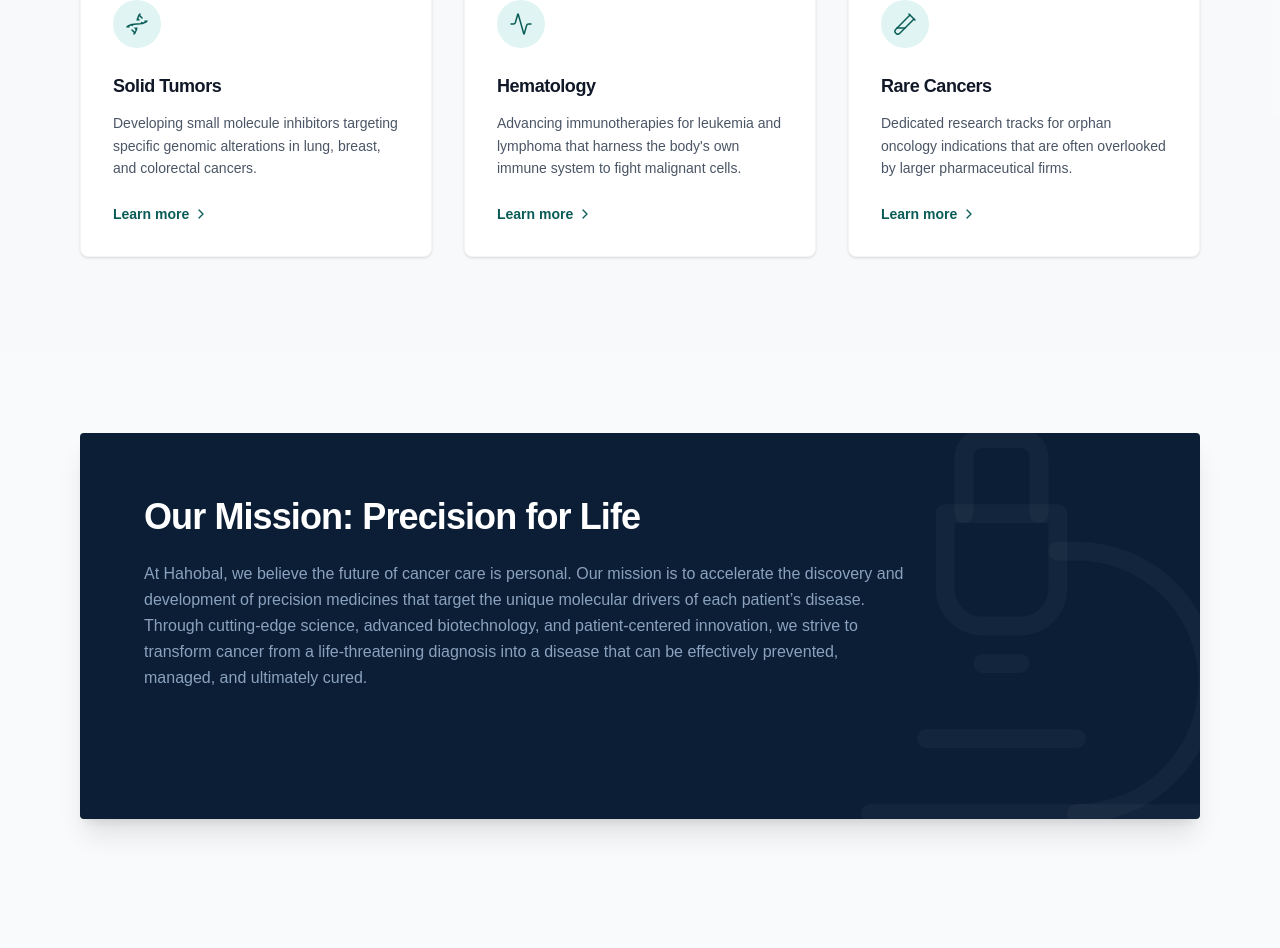
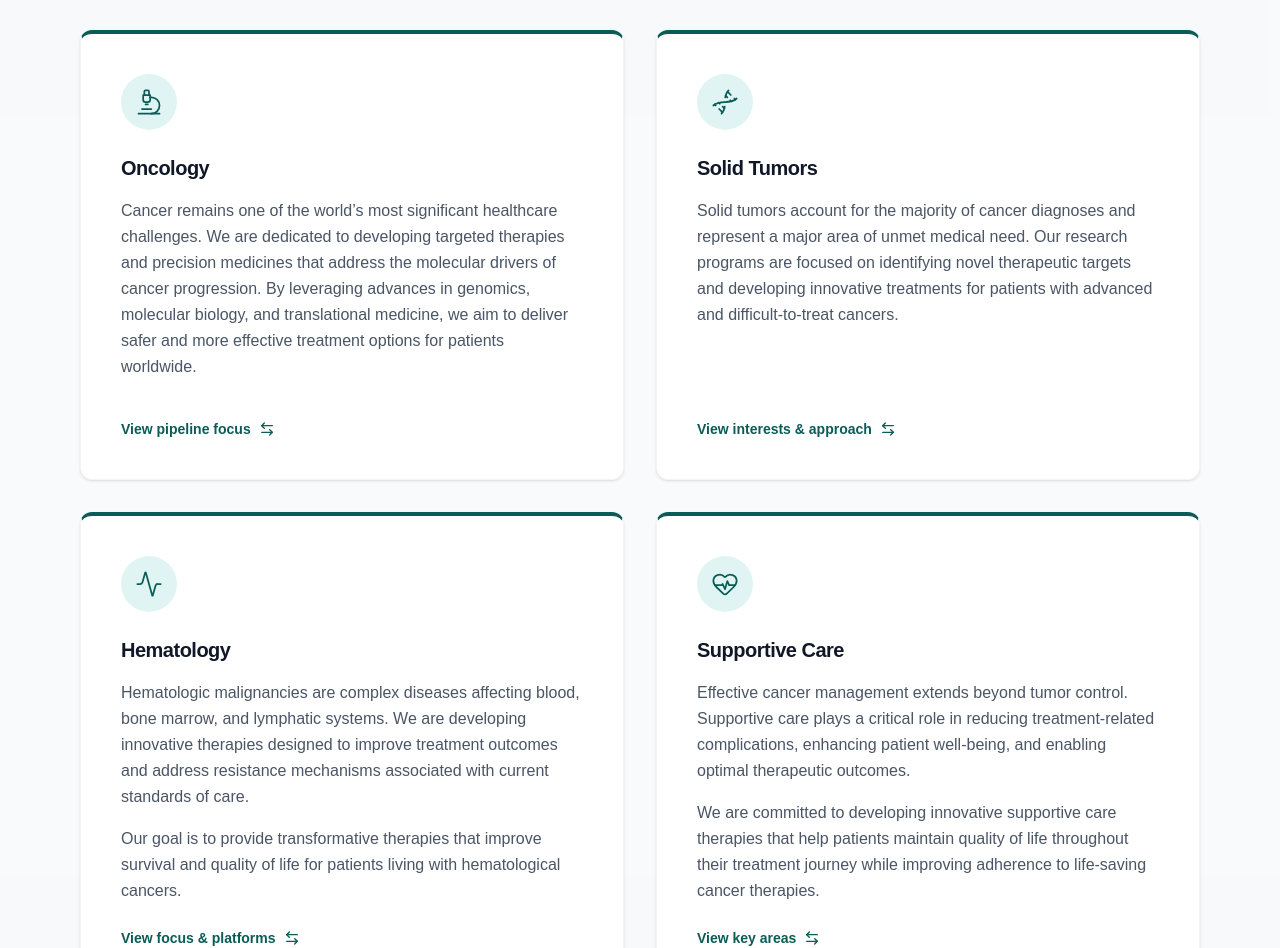
Before and after one commit to wnr-group/hahobal-lifesciences, a Next.js app: page / in a window 1280 px wide. Shown: the part 2172-3120 px from the top of the page. Built offline with nearby package versions, Linux system fonts and the light colour scheme.

Commit message:
fix: changes the Therapeutic card content

```diff
--- a/app/page.tsx
+++ b/app/page.tsx
@@ -1,6 +1,6 @@
 "use client";
 import {motion, Variants} from "framer-motion";
-import {FileText, Users, Globe, Dna, Activity, TestTube2, Microscope, ChevronRight, Lightbulb, ShieldCheck} from "lucide-react";
+import {FileText, Users, Globe, Dna, Activity, TestTube2, Microscope, ChevronRight, Lightbulb, ShieldCheck, ArrowLeftRight, HeartPulse} from "lucide-react";
 import Link from "next/link";
 
 export default function HomePage() {
@@ -159,78 +159,201 @@ export default function HomePage() {
 
             {/* 3. THERAPEUTIC FOCUS */}
            <motion.section
-                className="py-16 md:py-24 px-6 lg:px-20 bg-gray-50/50"
+      // Adjusted outer padding for tighter mobile screens
+      className="py-12 md:py-20 lg:py-24 px-4 sm:px-6 lg:px-20 bg-gray-50/50 overflow-hidden"
       initial="hidden"
       whileInView="visible"
-                viewport={{once: true, amount: 0.15}}
+      viewport={{ once: true, amount: 0.1 }}
       variants={fadeUpVariant}
     >
-                <div className="text-center max-w-3xl mx-auto mb-12 md:mb-16">
-                    <h2 className="text-2xl md:text-3xl font-bold text-gray-900 mb-4 tracking-tight">
+      {/* HEADER SECTION */}
+      <div className="text-center max-w-4xl mx-auto mb-12 md:mb-16 lg:mb-20">
+        <h2 className="text-2xl sm:text-3xl md:text-4xl font-bold text-gray-900 mb-4 md:mb-6 tracking-tight">
           Therapeutic Focus
         </h2>
-                    <p className="text-gray-600 text-sm md:text-base max-w-xl mx-auto leading-relaxed">
-                        We concentrate our efforts on high-impact oncology sectors where unmet needs are greatest.
+        <p className="text-gray-600 text-sm sm:text-base md:text-lg mx-auto leading-relaxed px-2">
+          At HAHOBAL Biopharmaceuticals, we are committed to advancing innovative therapies that address critical unmet medical needs. Our research and development efforts focus on oncology, hematological malignancies, and supportive care solutions designed to improve patient outcomes and quality of life.
         </p>
       </div>
 
-                <div className="grid sm:grid-cols-2 md:grid-cols-3 gap-6 md:gap-8 max-w-7xl mx-auto">
-                    {/* Card 1: Solid Tumors */}
-                    <div className="group bg-white border border-gray-100 border-t-2 border-t-[#0a5c57] p-6 md:p-8 rounded-lg shadow-sm hover:shadow-md hover:-translate-y-1 transition-all duration-300 flex flex-col h-full">
-                        <div className="w-12 h-12 bg-[#e0f5f3] text-[#0a5c57] rounded-full flex items-center justify-center mb-6 transition-colors group-hover:bg-[#0a5c57] group-hover:text-white duration-300">
-                            <Dna className="w-6 h-6 stroke-[1.5]" />
+      {/* 2x2 GRID FOR MAXIMUM CONTENT SPACE */}
+      {/* 1 column on mobile, 2 columns on tablet/desktop */}
+      <div className="grid grid-cols-1 md:grid-cols-2 gap-6 lg:gap-8 max-w-7xl mx-auto">
+
+        {/* CARD 1: ONCOLOGY */}
+        {/* Heights adapt to prevent text overflow on narrow screens */}
+        <div className="group h-[480px] md:h-[500px] lg:h-[450px] [perspective:1000px]">
+          <div className="relative w-full h-full transition-transform duration-700 [transform-style:preserve-3d] group-hover:[transform:rotateY(180deg)] cursor-pointer">
+
+            {/* Front Side */}
+            {/* Padding scales from p-6 on mobile to p-10 on desktop */}
+            <div className="absolute inset-0 bg-white border border-gray-100 border-t-4 border-t-[#0a5c57] p-6 md:p-8 lg:p-10 rounded-xl shadow-sm flex flex-col [backface-visibility:hidden]">
+              <div className="w-12 h-12 md:w-14 md:h-14 bg-[#e0f5f3] text-[#0a5c57] rounded-full flex items-center justify-center mb-5 md:mb-6 shrink-0">
+                <Microscope className="w-6 h-6 md:w-7 md:h-7 stroke-[1.5]" />
               </div>
-                        <h3 className="text-lg font-bold text-gray-900 mb-3 tracking-tight">Solid Tumors</h3>
-                        <p className="text-gray-600 text-sm mb-6 leading-relaxed grow">
-                            Developing small molecule inhibitors targeting specific genomic alterations in lung, breast,
-                            and colorectal cancers.
+              <h3 className="text-lg md:text-xl font-bold text-gray-900 mb-3 md:mb-4 tracking-tight">Oncology</h3>
+              <p className="text-gray-600 text-sm md:text-base leading-relaxed grow">
+                Cancer remains one of the world’s most significant healthcare challenges. We are dedicated to developing targeted therapies and precision medicines that address the molecular drivers of cancer progression. By leveraging advances in genomics, molecular biology, and translational medicine, we aim to deliver safer and more effective treatment options for patients worldwide.
               </p>
-                        <a
-                            href="#"
-                            className="inline-flex items-center text-sm font-semibold text-[#0a5c57] hover:text-[#084844] transition-colors mt-auto group/link"
-                        >
-                            <span>Learn more</span>
-                            <ChevronRight className="w-4 h-4 ml-1 transform transition-transform group-hover/link:translate-x-1" />
-                        </a>
+              <div className="inline-flex items-center text-sm font-semibold text-[#0a5c57] mt-4 pt-2">
+                <span>View pipeline focus</span>
+                <ArrowLeftRight className="w-4 h-4 ml-2" />
+              </div>
             </div>
 
-                    {/* Card 2: Hematology */}
-                    <div className="group bg-white border border-gray-100 border-t-2 border-t-[#0a5c57] p-6 md:p-8 rounded-lg shadow-sm hover:shadow-md hover:-translate-y-1 transition-all duration-300 flex flex-col h-full">
-                        <div className="w-12 h-12 bg-[#e0f5f3] text-[#0a5c57] rounded-full flex items-center justify-center mb-6 transition-colors group-hover:bg-[#0a5c57] group-hover:text-white duration-300">
-                            <Activity className="w-6 h-6 stroke-[1.5]" />
+            {/* Back Side */}
+            <div className="absolute inset-0 bg-[#0a5c57] text-white p-6 md:p-8 lg:p-10 rounded-xl shadow-lg flex flex-col [backface-visibility:hidden] [transform:rotateY(180deg)] overflow-hidden">
+              <h3 className="text-lg md:text-xl font-bold mb-4 border-b border-white/20 pb-3 shrink-0">Our Oncology Pipeline Focuses On:</h3>
+              <div className="overflow-y-auto pr-2 pb-2 space-y-3 text-white/90 text-sm md:text-base scrollbar-thin scrollbar-thumb-white/30 scrollbar-track-transparent">
+                <ul className="list-disc pl-5 space-y-2 marker:text-white/70">
+                  <li>Precision oncology and biomarker-driven therapies</li>
+                  <li>Targeted small molecules</li>
+                  <li>Monoclonal antibodies</li>
+                  <li>Immuno-oncology approaches</li>
+                  <li>Combination treatment strategies</li>
+                  <li>Personalized cancer medicine</li>
+                </ul>
               </div>
-                        <h3 className="text-lg font-bold text-gray-900 mb-3 tracking-tight">Hematology</h3>
-                        <p className="text-gray-600 text-sm mb-6 leading-relaxed grow">
-                            Advancing immunotherapies for leukemia and lymphoma that harness the body's own immune
-                            system to fight malignant cells.
-                        </p>
-                        <a
-                            href="#"
-                            className="inline-flex items-center text-sm font-semibold text-[#0a5c57] hover:text-[#084844] transition-colors mt-auto group/link"
-                        >
-                            <span>Learn more</span>
-                            <ChevronRight className="w-4 h-4 ml-1 transform transition-transform group-hover/link:translate-x-1" />
-                        </a>
+            </div>
+          </div>
         </div>
 
-                    {/* Card 3: Rare Cancers */}
-                    <div className="group bg-white border border-gray-100 border-t-2 border-t-[#0a5c57] p-6 md:p-8 rounded-lg shadow-sm hover:shadow-md hover:-translate-y-1 transition-all duration-300 flex flex-col h-full">
-                        <div className="w-12 h-12 bg-[#e0f5f3] text-[#0a5c57] rounded-full flex items-center justify-center mb-6 transition-colors group-hover:bg-[#0a5c57] group-hover:text-white duration-300">
-                            <TestTube2 className="w-6 h-6 stroke-[1.5]" />
+        {/* CARD 2: SOLID TUMORS */}
+        <div className="group h-[480px] md:h-[500px] lg:h-[450px] [perspective:1000px]">
+          <div className="relative w-full h-full transition-transform duration-700 [transform-style:preserve-3d] group-hover:[transform:rotateY(180deg)] cursor-pointer">
+
+            {/* Front Side */}
+            <div className="absolute inset-0 bg-white border border-gray-100 border-t-4 border-t-[#0a5c57] p-6 md:p-8 lg:p-10 rounded-xl shadow-sm flex flex-col [backface-visibility:hidden]">
+              <div className="w-12 h-12 md:w-14 md:h-14 bg-[#e0f5f3] text-[#0a5c57] rounded-full flex items-center justify-center mb-5 md:mb-6 shrink-0">
+                <Dna className="w-6 h-6 md:w-7 md:h-7 stroke-[1.5]" />
               </div>
-                        <h3 className="text-lg font-bold text-gray-900 mb-3 tracking-tight">Rare Cancers</h3>
-                        <p className="text-gray-600 text-sm mb-6 leading-relaxed grow">
-                            Dedicated research tracks for orphan oncology indications that are often overlooked by
-                            larger pharmaceutical firms.
+              <h3 className="text-lg md:text-xl font-bold text-gray-900 mb-3 md:mb-4 tracking-tight">Solid Tumors</h3>
+              <p className="text-gray-600 text-sm md:text-base leading-relaxed grow">
+                Solid tumors account for the majority of cancer diagnoses and represent a major area of unmet medical need. Our research programs are focused on identifying novel therapeutic targets and developing innovative treatments for patients with advanced and difficult-to-treat cancers.
               </p>
-                        <a
-                            href="#"
-                            className="inline-flex items-center text-sm font-semibold text-[#0a5c57] hover:text-[#084844] transition-colors mt-auto group/link"
-                        >
-                            <span>Learn more</span>
-                            <ChevronRight className="w-4 h-4 ml-1 transform transition-transform group-hover/link:translate-x-1" />
-                        </a>
+              <div className="inline-flex items-center text-sm font-semibold text-[#0a5c57] mt-4 pt-2">
+                <span>View interests & approach</span>
+                <ArrowLeftRight className="w-4 h-4 ml-2" />
               </div>
+            </div>
+
+            {/* Back Side */}
+            <div className="absolute inset-0 bg-[#0a5c57] text-white p-6 md:p-8 lg:p-10 rounded-xl shadow-lg flex flex-col [backface-visibility:hidden] [transform:rotateY(180deg)] overflow-hidden">
+              <div className="overflow-y-auto pr-2 pb-2 text-white/90 text-sm scrollbar-thin scrollbar-thumb-white/30 scrollbar-track-transparent">
+                <h3 className="text-base md:text-lg font-bold mb-3 border-b border-white/20 pb-2 text-white">Areas of Interest</h3>
+                <ul className="list-disc pl-5 space-y-1.5 mb-5 md:mb-6 marker:text-white/70">
+                  <li>Breast Cancer</li>
+                  <li>Lung Cancer</li>
+                  <li>Colorectal Cancer</li>
+                  <li>Gastric Cancer</li>
+                  <li>Ovarian Cancer</li>
+                  <li>Prostate Cancer</li>
+                  <li>Head & Neck Cancer</li>
+                  <li>Hepatocellular Carcinoma</li>
+                  <li>Pancreatic Cancer</li>
+                </ul>
+
+                <h3 className="text-base md:text-lg font-bold mb-3 border-b border-white/20 pb-2 text-white">Scientific Approach</h3>
+                <ul className="list-disc pl-5 space-y-1.5 marker:text-white/70">
+                  <li>Molecular profiling</li>
+                  <li>Targeted therapies</li>
+                  <li>Tumor microenvironment research</li>
+                  <li>Immunotherapy strategies</li>
+                  <li>Companion diagnostics</li>
+                  <li>Precision medicine approaches</li>
+                </ul>
+              </div>
+            </div>
+          </div>
+        </div>
+
+        {/* CARD 3: HEMATOLOGY */}
+        <div className="group h-[480px] md:h-[500px] lg:h-[450px] [perspective:1000px]">
+          <div className="relative w-full h-full transition-transform duration-700 [transform-style:preserve-3d] group-hover:[transform:rotateY(180deg)] cursor-pointer">
+
+            {/* Front Side */}
+            <div className="absolute inset-0 bg-white border border-gray-100 border-t-4 border-t-[#0a5c57] p-6 md:p-8 lg:p-10 rounded-xl shadow-sm flex flex-col [backface-visibility:hidden]">
+              <div className="w-12 h-12 md:w-14 md:h-14 bg-[#e0f5f3] text-[#0a5c57] rounded-full flex items-center justify-center mb-5 md:mb-6 shrink-0">
+                <Activity className="w-6 h-6 md:w-7 md:h-7 stroke-[1.5]" />
+              </div>
+              <h3 className="text-lg md:text-xl font-bold text-gray-900 mb-3 md:mb-4 tracking-tight">Hematology</h3>
+              <div className="text-gray-600 text-sm md:text-base leading-relaxed grow space-y-3 md:space-y-4">
+                <p>Hematologic malignancies are complex diseases affecting blood, bone marrow, and lymphatic systems. We are developing innovative therapies designed to improve treatment outcomes and address resistance mechanisms associated with current standards of care.</p>
+                <p>Our goal is to provide transformative therapies that improve survival and quality of life for patients living with hematological cancers.</p>
+              </div>
+              <div className="inline-flex items-center text-sm font-semibold text-[#0a5c57] mt-4 pt-2">
+                <span>View focus & platforms</span>
+                <ArrowLeftRight className="w-4 h-4 ml-2" />
+              </div>
+            </div>
+
+            {/* Back Side */}
+            <div className="absolute inset-0 bg-[#0a5c57] text-white p-6 md:p-8 lg:p-10 rounded-xl shadow-lg flex flex-col [backface-visibility:hidden] [transform:rotateY(180deg)] overflow-hidden">
+              <div className="overflow-y-auto pr-2 pb-2 text-white/90 text-sm scrollbar-thin scrollbar-thumb-white/30 scrollbar-track-transparent">
+                <h3 className="text-base md:text-lg font-bold mb-3 border-b border-white/20 pb-2 text-white">Focus Areas</h3>
+                <ul className="list-disc pl-5 space-y-1.5 mb-5 md:mb-6 marker:text-white/70">
+                  <li>Acute Myeloid Leukemia (AML)</li>
+                  <li>Acute Lymphoblastic Leukemia (ALL)</li>
+                  <li>Chronic Lymphocytic Leukemia (CLL)</li>
+                  <li>Multiple Myeloma</li>
+                  <li>Non-Hodgkin Lymphoma</li>
+                  <li>Hodgkin Lymphoma</li>
+                  <li>Myelodysplastic Syndromes (MDS)</li>
+                </ul>
+
+                <h3 className="text-base md:text-lg font-bold mb-3 border-b border-white/20 pb-2 text-white">Scientific Platforms</h3>
+                <ul className="list-disc pl-5 space-y-1.5 marker:text-white/70">
+                  <li>Targeted therapies</li>
+                  <li>Cell signaling pathway inhibitors</li>
+                  <li>Immunotherapeutic approaches</li>
+                  <li>Precision diagnostics</li>
+                  <li>Novel biologics</li>
+                </ul>
+              </div>
+            </div>
+          </div>
+        </div>
+
+        {/* CARD 4: SUPPORTIVE CARE */}
+        <div className="group h-[480px] md:h-[500px] lg:h-[450px] [perspective:1000px]">
+          <div className="relative w-full h-full transition-transform duration-700 [transform-style:preserve-3d] group-hover:[transform:rotateY(180deg)] cursor-pointer">
+
+            {/* Front Side */}
+            <div className="absolute inset-0 bg-white border border-gray-100 border-t-4 border-t-[#0a5c57] p-6 md:p-8 lg:p-10 rounded-xl shadow-sm flex flex-col [backface-visibility:hidden]">
+              <div className="w-12 h-12 md:w-14 md:h-14 bg-[#e0f5f3] text-[#0a5c57] rounded-full flex items-center justify-center mb-5 md:mb-6 shrink-0">
+                <HeartPulse className="w-6 h-6 md:w-7 md:h-7 stroke-[1.5]" />
+              </div>
+              <h3 className="text-lg md:text-xl font-bold text-gray-900 mb-3 md:mb-4 tracking-tight">Supportive Care</h3>
+              <div className="text-gray-600 text-sm md:text-base leading-relaxed grow space-y-3 md:space-y-4">
+                <p>Effective cancer management extends beyond tumor control. Supportive care plays a critical role in reducing treatment-related complications, enhancing patient well-being, and enabling optimal therapeutic outcomes.</p>
+                <p>We are committed to developing innovative supportive care therapies that help patients maintain quality of life throughout their treatment journey while improving adherence to life-saving cancer therapies.</p>
+              </div>
+              <div className="inline-flex items-center text-sm font-semibold text-[#0a5c57] mt-4 pt-2">
+                <span>View key areas</span>
+                <ArrowLeftRight className="w-4 h-4 ml-2" />
+              </div>
+            </div>
+
+            {/* Back Side */}
+            <div className="absolute inset-0 bg-[#0a5c57] text-white p-6 md:p-8 lg:p-10 rounded-xl shadow-lg flex flex-col [backface-visibility:hidden] [transform:rotateY(180deg)] overflow-hidden">
+              <h3 className="text-lg md:text-xl font-bold mb-4 border-b border-white/20 pb-3 shrink-0">Key Areas</h3>
+              <div className="overflow-y-auto pr-2 pb-2 space-y-3 text-white/90 text-sm scrollbar-thin scrollbar-thumb-white/30 scrollbar-track-transparent">
+                <ul className="list-disc pl-5 space-y-2 marker:text-white/70">
+                  <li>Chemotherapy-induced nausea and vomiting (CINV)</li>
+                  <li>Cancer-related pain management</li>
+                  <li>Anemia management</li>
+                  <li>Neutropenia support</li>
+                  <li>Infection prevention</li>
+                  <li>Nutritional support</li>
+                  <li>Fatigue management</li>
+                  <li>Bone health</li>
+                  <li>Palliative care solutions</li>
+                </ul>
+              </div>
+            </div>
+          </div>
+        </div>
+
       </div>
     </motion.section>
 
```
Lines whose indentation alone changed are shown as unchanged.
